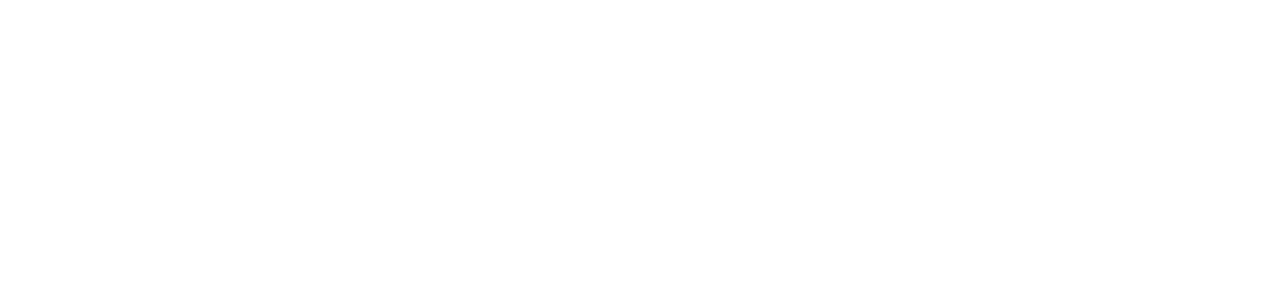
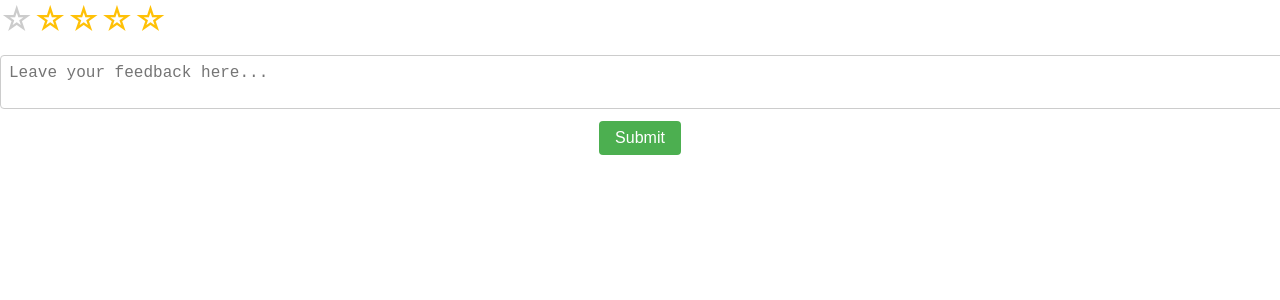
Before and after one commit to MartinTTodorov/BasWorld_ChatBot, a React (Create React App) app in the folder front end/bas_world_design/: page /stars in a window 1280 px wide. Before the commit this address had no page. Shown: the top 300 px of the page. Built offline with nearby package versions, Linux system fonts and the light colour scheme.

Commit message:
Minor adjustments

```diff
--- a/front end/bas_world_design/src/App.js
+++ b/front end/bas_world_design/src/App.js
@@ -8,6 +8,7 @@ import Login from "./pages/login";
 import MainPage from "./pages/mainpage";
 import Signup from "./pages/signup"
 import Admin from "./pages/adminpage"
+import StarRating from "./StarRating";
 //import layout from "./pages/layout";
 
 
@@ -22,6 +23,7 @@ function App() {
                     <Route path="/login" element={<Login />}/>
                     <Route path="/" element={<MainPage/>}/>
                     <Route path="/admin" element={<Admin/>}/>
+                    <Route path="/stars" element={<StarRating rating={5}/>}/>
                 </Routes>
             </div>
         </BrowserRouter>
--- a/front end/bas_world_design/src/Greeter2.js
+++ b/front end/bas_world_design/src/Greeter2.js
@@ -1,6 +1,7 @@
 import React, {useState, useEffect} from "react";
 import axios from "axios";
 import ChatBot from "react-simple-chatbot";
+import StarRating from "./StarRating";
 
 export default function Greeter2() {
 
@@ -190,7 +191,7 @@ export default function Greeter2() {
         },
         {
             id: 6,
-            message: "I hope I was helpful. Wish you a nice day."
+            component: (<StarRating/>)
         }
         // {
         //     id: '5',
--- a/front end/bas_world_design/src/StarRating.jsx
+++ b/front end/bas_world_design/src/StarRating.jsx
@@ -1,73 +1,70 @@
-import React, {useState} from "react";
-import styled from "styled-components";
-import {FaStar} from "react-icons/all";
+import React, { useState } from 'react';
+import styled from 'styled-components';
 
-const [currentValue, setCurrentValue] = useState(0);
-const [hoverValue, setHoverValue] = useState(undefined);
-const stars = Array(5).fill(0)
-const colors ={
-    orange: "#FFBA5A",
-    grey: "#a9a9a9"
+const StarRatingContainer = styled.div` display: flex; align-items: center;`;
+
+const Star = styled.span`
+  font-size: 2em;
+  color: #ffc107;
+  cursor: pointer;
+
+  &:hover,
+  &:active {
+    color: #ccc;
+  }
+`;
+
+const FeedbackContainer = styled.div` margin-top: 1rem;`;
+
+const TextArea = styled.textarea`width: 100%; padding: 0.5rem; font-size: 1rem; border-radius: 0.25rem; border: 1px solid #ccc;`;
+
+const SubmitButton = styled.button`
+  background-color: #4CAF50;
+  color: white;
+  padding: 0.5rem 1rem;
+  margin-top: 0.5rem;
+  border: none;
+  border-radius: 0.25rem;
+  font-size: 1rem;
+  cursor: pointer;
+
+  &:hover {
+    background-color: #3e8e41;
+  }
+`;
+
+const StarRating = ({ maxStars = 5 }) => {
+    const [rating, setRating] = useState(0);
+    const [feedback, setFeedback] = useState('');
+
+    const handleSubmit = (event) => {
+        event.preventDefault();
+        console.log(`Rating: ${rating} Feedback:${feedback}`);
+        setFeedback('');
+    }
+
+    return (
+        <>
+            <StarRatingContainer>
+                {Array.from({ length: maxStars }, (_, i) => (
+                    <Star key={i} onClick={() => setRating(i + 1)}>
+                        {i < rating ? '★' : '☆'}
+                    </Star>
+                ))}
+            </StarRatingContainer>
+            <FeedbackContainer>
+                <form onSubmit={handleSubmit}>
+                    <TextArea
+                        placeholder="Leave your feedback here..."
+                        value={feedback}
+                        onChange={(event) => setFeedback(event.target.value)}
+                    />
+                    <SubmitButton type="submit">Submit</SubmitButton>
+
+                </form>
+            </FeedbackContainer>
+        </>
+    );
 };
 
-const handleClick = value => {
-    setCurrentValue(value)
-}
-
-const handleMouseOver = newHoverValue => {
-    setHoverValue(newHoverValue)
-};
-
-const handleMouseLeave = () => {
-    setHoverValue(undefined)
-}
-
-export default function StarRating(){
-    return <Container>
-        <h2>Did the conversation please you?</h2>
-        <Stars>
-            {stars.map((_, index) => {
-                return (
-                    <FaStar
-                        key={index}
-                        size={24}
-                        onClick={() => handleClick(index + 1)}
-                        onMouseOver={() => handleMouseOver(index + 1)}
-                        onMouseLeave={handleMouseLeave}
-                        color={(hoverValue || currentValue) > index ? colors.orange : colors.grey}
-                        style={{
-                            marginRight: 10,
-                            cursor: "pointer"
-                        }}
-                    />
-                )
-            })}
-        </Stars>
-        <Feedback placeholder={"What's your experience?"}/>
-        <SubmitButton>Submit</SubmitButton>
-    </Container>;
-}
-
-const Container = styled.div`
-  display: flex;
-  flex-direction: column;
-  align-items: center;
-  `
-const Stars = styled.div`
-  display: flex;
-  flex-direction: row;
-    `
-const Feedback = styled.textarea`
-  border: 1px solid #a9a9a9;
-  border-radius: 5px;
-  padding: 10px;
-  margin: 20px 0;
-  min-height: 100px;
-  width: 300px;
-`
-const SubmitButton = styled.button`
-  border: 1px solid #a9a9a9;
-  border-radius: 5px;
-  width: 300px;
-  padding: 10px;
-    `
+export default StarRating;
```
Also changed, not shown: front end/bas_world_design/src/capy.gif (added).
